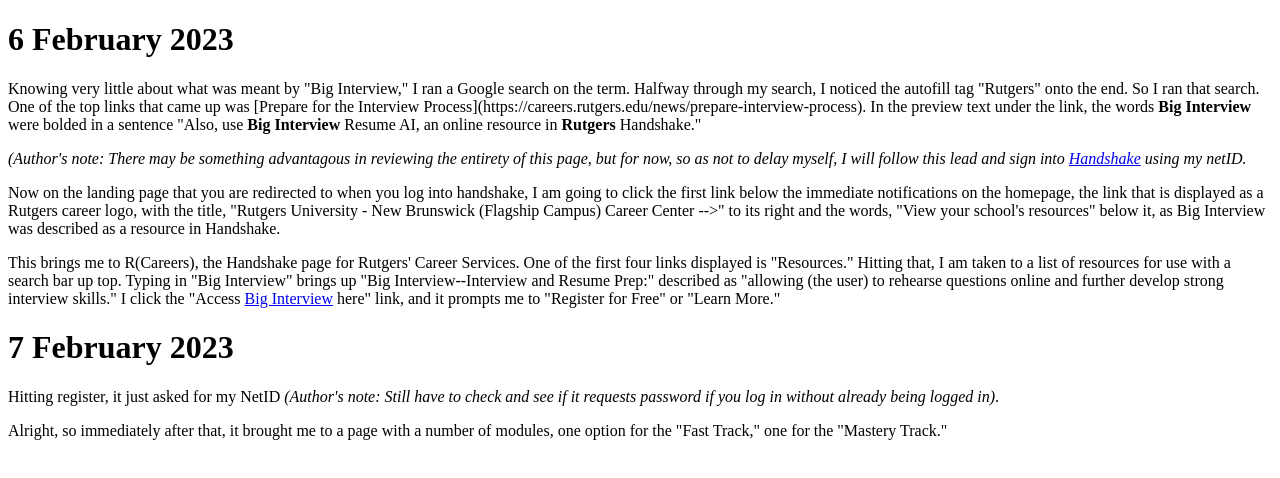
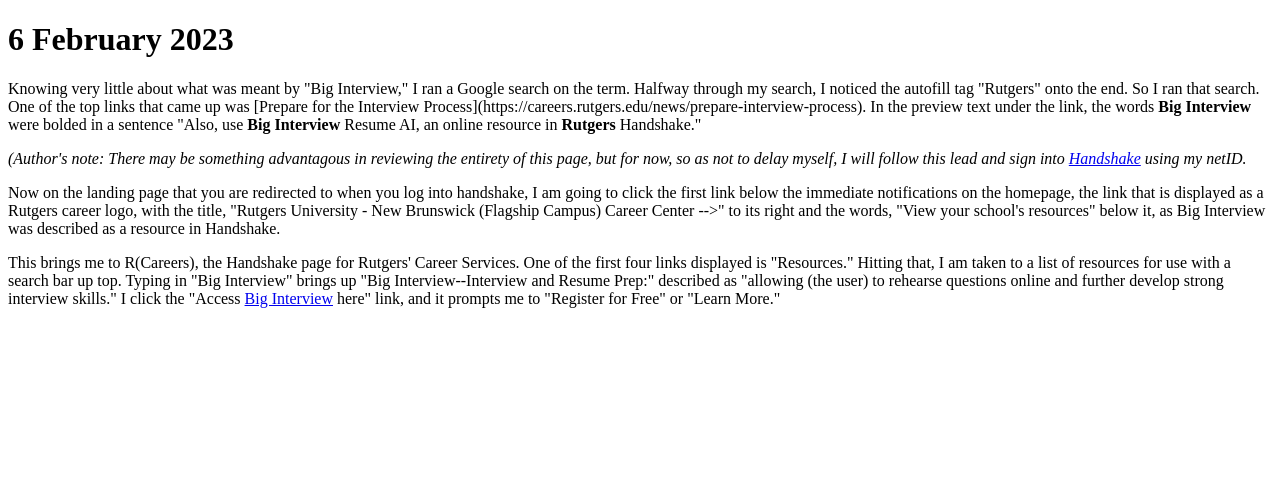
Before and after one commit to TheConsoleCowboy/RUITIShowcaseProcessesDocumentationWorkspace, a plain HTML site: page BETA-test-journal/6-February-2023-Journal.html in a window 1280 px wide. Drawn offline with Linux system fonts and the light colour scheme.

Commit message:
ACTUALLY removing 7 February entry

```diff
--- a/BETA-test-journal/6-February-2023-Journal.html
+++ b/BETA-test-journal/6-February-2023-Journal.html
@@ -26,12 +26,6 @@
     "Resources." Hitting that, I am taken to a list of resources for use with a search bar up top. Typing in "Big Interview"
     brings up "Big Interview--Interview and Resume Prep:" described as "allowing (the user) to rehearse questions online and
     further develop strong interview skills." I click the "Access <a href="https://rutgers.biginterview.com/">Big Interview</a> here" link,
-    and it prompts me to "Register for Free" or "Learn More."</p>
-
-    <h1>7 February 2023</h1>
-    <p>Hitting register, it just asked for my NetID <i>(Author's note: Still have to check and see if it requests password if you log
-    in without already being logged in)</i>.</p>
-
-    <p>Alright, so immediately after that, it brought me to a page with a number of modules, one option for the "Fast Track," one for the "Mastery Track."</p>
+      and it prompts me to "Register for Free" or "Learn More."</p>
   </body>
 </html
```
